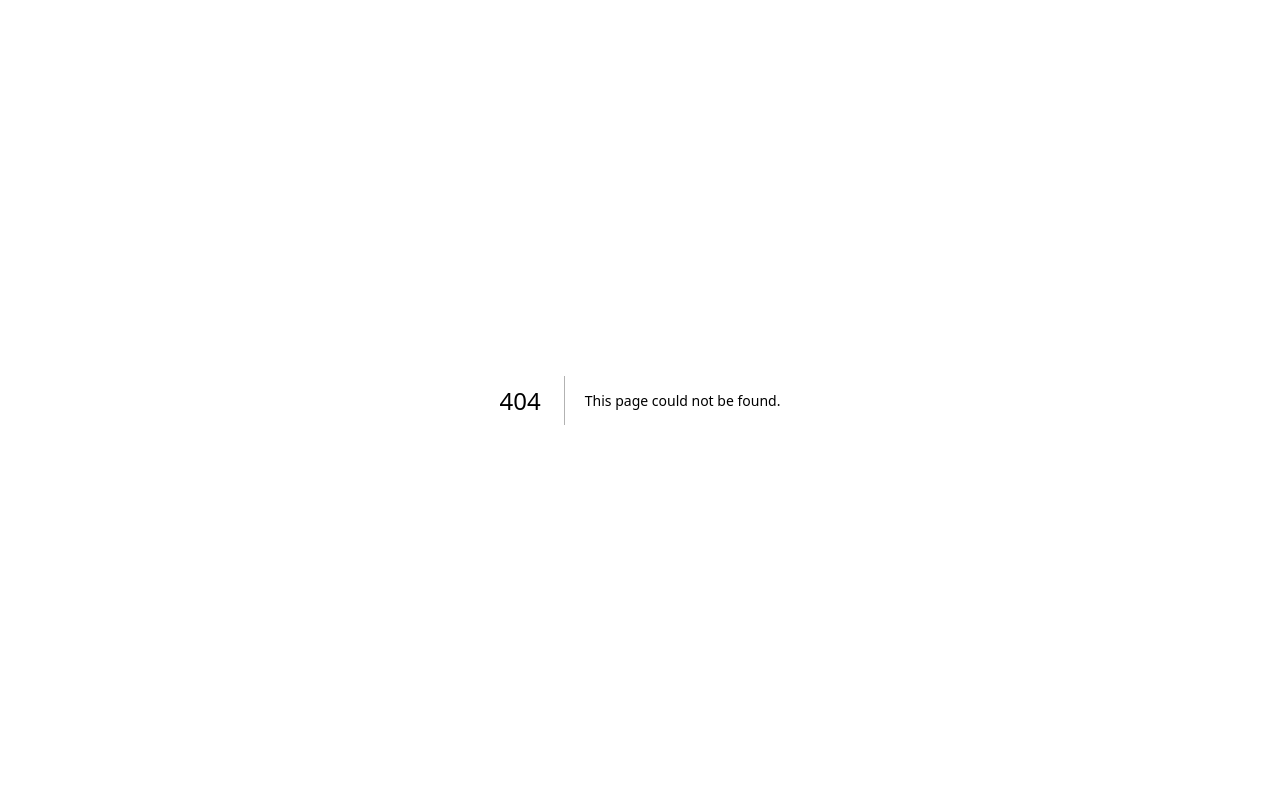
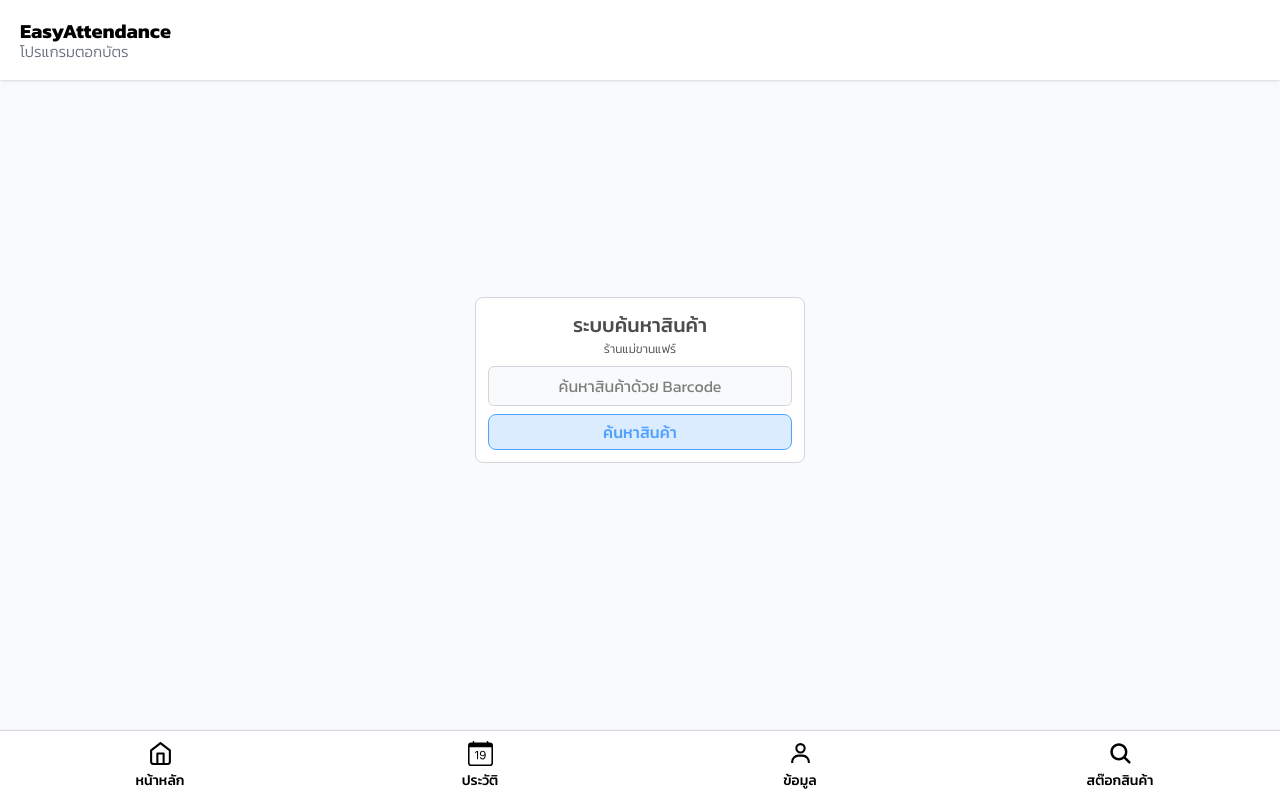
Before and after one commit to p1ay2invokio/client-easy-attendance, a Next.js app: page /stock in a window 1280 px wide. Before the commit this address had no page. Built offline with nearby package versions, Linux system fonts and the light colour scheme.

Commit message:
feature-stock

```diff
--- a/components/Bottom.tsx
+++ b/components/Bottom.tsx
@@ -5,6 +5,7 @@ import { BsCalendarDate } from "react-icons/bs"
 import { FiHome } from "react-icons/fi"
 import Swal from "sweetalert2"
 import { EmployeeMethod } from "../methods/methods"
+import { IoSearch } from "react-icons/io5"
 
 const Bottom = () => {
 
@@ -35,15 +36,15 @@ const Bottom = () => {
             </div>
 
             <div onClick={() => {
-                // navigate.push("/")
-                Swal.fire({
-                    title: "แจ้งปัญหา",
-                    text: 'LINE ID: pzonenet',
-                    icon: 'info'
-                })
+                navigate.push("/stock")
+                // Swal.fire({
+                //     title: "แจ้งปัญหา",
+                //     text: 'LINE ID: pzonenet',
+                //     icon: 'info'
+                // })
             }} className=" flex justify-center items-center flex-col gap-1">
-                <BiNotification size={25} />
-                <p className="font-[medium] text-[14px]">แจ้งปัญหา</p>
+                <IoSearch  size={25} />
+                <p className="font-[medium] text-[14px]">สต๊อกสินค้า</p>
             </div>
 
             {/* <div onClick={() => {
--- a/methods/config.ts
+++ b/methods/config.ts
@@ -1,4 +1,5 @@
 export const uri = `https://attend.playapi.shop`
+export const uri_maekhan = `http://192.168.1.14:3001`
 // export const uri = `http://localhost:3001`
 // export const uri = `http://192.168.1.4:3001`
 // `https://attend.playapi.shop`
--- a/methods/methods.ts
+++ b/methods/methods.ts
@@ -1,5 +1,5 @@
 import axios, { AxiosError } from "axios"
-import { uri } from "./config"
+import { uri, uri_maekhan } from "./config"
 
 export class AttendanceMethod {
     public attend = (aid: number, my_lat: number, my_long: number) => {
@@ -179,3 +179,21 @@ export class AdminMethod {
         })
     }
 }
+
+
+export class StockMethod {
+    public getProductWithBarcode = (barcode: String) => {
+        return new Promise((resolve) => {
+
+            let userId = localStorage.getItem("id")
+
+            if (!userId) {
+                window.location.href = "/login"
+            }
+
+            axios.get(`/api/product/${barcode}`).then((res) => {
+                resolve(res.data)
+            })
+        })
+    }
+}
--- /dev/null
+++ b/src/app/api/product/[barcode]/route.ts
@@ -0,0 +1,18 @@
+import axios from 'axios';
+import { uri_maekhan } from '../../../../../methods/config';
+import { NextResponse } from 'next/server';
+
+export async function GET(request: Request, {params}: {params: {barcode: string}}) {
+
+  const {barcode} = params
+
+  try {
+    const response = await axios.get(`${uri_maekhan}/api/product/${barcode}`);
+    return NextResponse.json(response.data)
+  } catch (error: any) {
+    return NextResponse.json(
+      { error: "Proxy failed" },
+      { status: 500 }
+    )
+  }
+}
--- a/src/app/page.tsx
+++ b/src/app/page.tsx
@@ -160,7 +160,7 @@ const HomePage = () => {
         <div className="border-1 border-gray-300 w-[360px] grid grid-cols-3 h-20 gap-2 mb-2 rounded-lg shadow p-1">
           <img src={'/img/1.jpg'} className="w-full h-full rounded-lg border-2 border-amber-300"></img>
           <img src={'/img/2.jpg'} className="w-full h-full rounded-lg border-2 border-amber-300"></img>
-          <img src={'/img/3.jpg'} className="w-full h-full rounded-lg border-2 border-amber-300"></img>
+          <img src={'/img/doilor.jpg'} className="w-full h-full rounded-lg border-2 border-amber-300"></img>
           {/* <img src={'/img/4.jpg'} className="w-full h-full rounded-r-lg col-span-4 mt-5"></img> */}
         </div>
 
--- /dev/null
+++ b/src/app/stock/page.tsx
@@ -0,0 +1,116 @@
+'use client'
+
+import { useState, useEffect } from "react"
+import Bottom from "../../../components/Bottom"
+import Header from "../../../components/Header"
+import { StockMethod } from "../../../methods/methods"
+import toast, { Toaster } from "react-hot-toast"
+
+const highlightText = (text: string, highlight: string) => {
+    const parts = text.split(new RegExp(`(${highlight})`, 'gi'));
+    return (
+        <>
+            {parts.map((part, i) =>
+                part.toLowerCase() === highlight.toLowerCase() ? (
+                    <span key={i} className="bg-red-600 text-white rounded font-[medium]">{part}</span>
+                ) : (
+                    <span key={i}>{part}</span>
+                )
+            )}
+        </>
+    );
+};
+
+const Stock = () => {
+
+
+    const [products, setProducts] = useState<object[]>([])
+    const [barcode, setBarcode] = useState<string>('')
+
+    return (
+        <div>
+            <Header />
+
+
+            {products && products.length > 0 ? <div onClick={(e) => {
+                if (e.target == e.currentTarget) {
+                    setProducts([])
+                }
+            }} className="w-full h-[100vh] fixed top-0 left-0 bg-black/50 z-3 flex flex-col justify-center items-center">
+                <div className="w-[330px] rounded-lg shadow h-140 p-3 bg-white overflow-scroll translate-y-[-30px]">
+                    <table className="w-full">
+                        <thead className="font-[medium] sticky bg-white top-0 text-[14px] border-b-1 border-gray-500 text-center">
+                            <tr className="shadow h-10">
+                                {/* <td>บาร์โค้ด</td> */}
+                                <td className="border-1 border-gray-300">ชื่อ</td>
+                                <td className="border-1 border-gray-300">ราคา</td>
+                                <td className="border-1 border-gray-300">จำนวน(ชิ้น)</td>
+                            </tr>
+                        </thead>
+                        <tbody className="font-[light] text-center ">
+                            {products && products.length > 0 ? products.map((item: any, index: number) => {
+                                return (
+                                    <>
+                                        <tr className="h-2" /> {/* Spacer Row */}
+                                        <tr className={`text-[16px] h-10 ${index % 2 == 0 ? 'bg-slate-200' : 'bg-gray-100'}`}>
+                                            {/* <td>{item.Barcode}</td> */}
+                                            <td className="p-2 text-start text-black/70 rounded-l-lg">
+                                                <p className="text-start font-[regular]">{item.Name}</p>
+                                                <p>{highlightText(item.Barcode, barcode)}</p>
+                                                {/* <p>{highlightText(item.SecondaryBarcode, barcode)}</p> */}
+                                            </td>
+                                            <td className="text-green-600 font-[bold]">{Number(item.RetailPrice).toLocaleString('TH-th')}฿</td>
+                                            <td className="text-blue-600 font-[bold] rounded-r-lg">{item.Qty}</td>
+
+                                        </tr>
+
+                                    </>
+
+                                )
+                            }) : null}
+                        </tbody>
+                    </table>
+                </div>
+            </div> : null}
+
+
+            <div className="flex justify-center items-center h-[calc(100vh-200px)]">
+                <div className="bg-white border-1 border-gray-300 p-3 w-[330px] rounded-lg flex gap-2 flex-col justify-center items-center">
+
+                    <div className="text-center">
+                        <p className="font-[medium] text-[20px] text-black/70">ระบบค้นหาสินค้า</p>
+                        <p className="font-[light] text-[12px] text-black/70">ร้านแม่ขานแฟร์</p>
+                    </div>
+
+                    <input type="tel" className="outline-none border-1 border-gray-300 bg-gray-50 rounded-md h-10 w-full text-center font-[regular]" onChange={(e) => {
+                        setBarcode(e.target.value)
+                    }} placeholder="ค้นหาสินค้าด้วย Barcode"></input>
+                    <button onClick={async () => {
+                        if (barcode) {
+                            let res: any = await new StockMethod().getProductWithBarcode(barcode)
+
+                            if (res.status == 200) {
+                                if (res.data.length > 0) {
+                                    setProducts(res.data)
+                                } else {
+                                    toast.error("ไม่พบ Barcode นี้!")
+                                }
+                            }
+
+
+                        } else {
+                            toast.error('กรอก barcode ก่อนค้นหา!')
+                        }
+                    }} className="w-full h-9 bg-blue-400/20 cursor-pointer border-1 border-blue-400 text-blue-400 rounded-lg">
+                        <p className="font-[medium]">ค้นหาสินค้า</p>
+                    </button>
+                </div>
+            </div>
+            <Bottom />
+
+            <Toaster position="bottom-center" />
+        </div>
+    )
+}
+
+export default Stock
```
Also changed, not shown: public/img/doilor.jpg (renamed from public/img/3.JPG).
